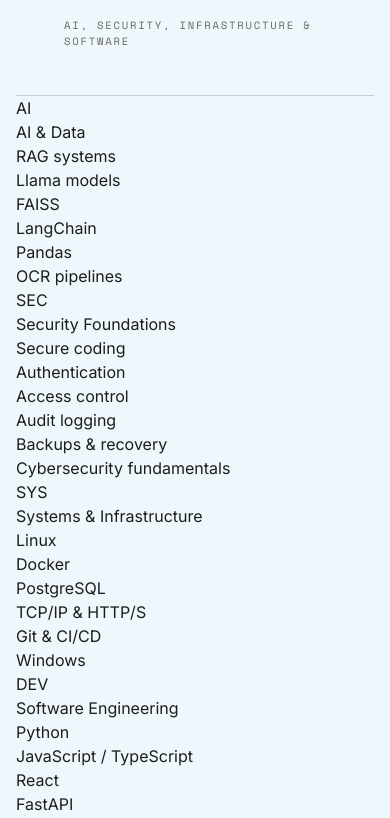
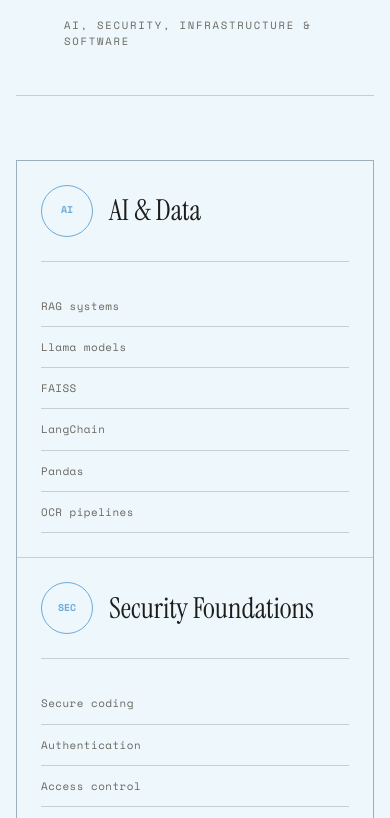
Before and after one commit to bertrandrusa/bertrandweb, a React (Vite) app: page / in a window 390 px wide. Shown: the part 3186-4004 px from the top of the page. Built offline with nearby package versions, Linux system fonts and the light colour scheme.

Commit message:
Add responsive AI and cybersecurity skill groups

```diff
--- a/src/index.css
+++ b/src/index.css
@@ -522,6 +522,78 @@
   text-transform: uppercase;
 }
 
+.skill-groups {
+  display: grid;
+  grid-template-columns: repeat(2, minmax(0, 1fr));
+  margin-top: 4rem;
+  background: var(--line);
+  border: 1px solid var(--line);
+  gap: 1px;
+}
+
+.skill-group {
+  min-height: 20rem;
+  padding: clamp(1.5rem, 3vw, 2.5rem);
+  background: var(--paper);
+  transition: background 220ms ease, transform 220ms ease;
+}
+
+.skill-group:hover {
+  background: #e1f1fa;
+}
+
+.skill-group-heading {
+  display: flex;
+  align-items: center;
+  gap: 1rem;
+  padding-bottom: 1.5rem;
+  border-bottom: 1px solid var(--line);
+}
+
+.skill-group-heading > span {
+  display: grid;
+  width: 3.25rem;
+  height: 3.25rem;
+  flex: 0 0 auto;
+  place-items: center;
+  color: var(--accent);
+  border: 1px solid currentColor;
+  border-radius: 999px;
+  font-family: var(--font-mono);
+  font-size: 0.62rem;
+  font-weight: 700;
+}
+
+.skill-group h3 {
+  margin: 0;
+  font-family: var(--font-serif);
+  font-size: clamp(1.8rem, 3vw, 2.7rem);
+  font-weight: 400;
+  line-height: 1;
+}
+
+.skill-group ul {
+  display: grid;
+  grid-template-columns: repeat(2, minmax(0, 1fr));
+  gap: 0;
+  margin: 1.5rem 0 0;
+  padding: 0;
+  list-style: none;
+}
+
+.skill-group li {
+  padding: 0.75rem 0;
+  color: var(--muted);
+  border-bottom: 1px solid var(--line);
+  font-family: var(--font-mono);
+  font-size: 0.68rem;
+  letter-spacing: 0.045em;
+}
+
+.skill-group li:nth-child(odd) {
+  padding-right: 1rem;
+}
+
 .experience-list {
   margin-top: 4rem;
   border-top: 1px solid var(--line);
@@ -1001,6 +1073,22 @@
     grid-template-columns: 1fr 1fr;
   }
 
+  .skill-groups {
+    grid-template-columns: 1fr;
+  }
+
+  .skill-group {
+    min-height: auto;
+  }
+
+  .skill-group ul {
+    grid-template-columns: 1fr;
+  }
+
+  .skill-group li:nth-child(odd) {
+    padding-right: 0;
+  }
+
   .skill-cell {
     min-height: 8.5rem;
   }
```
